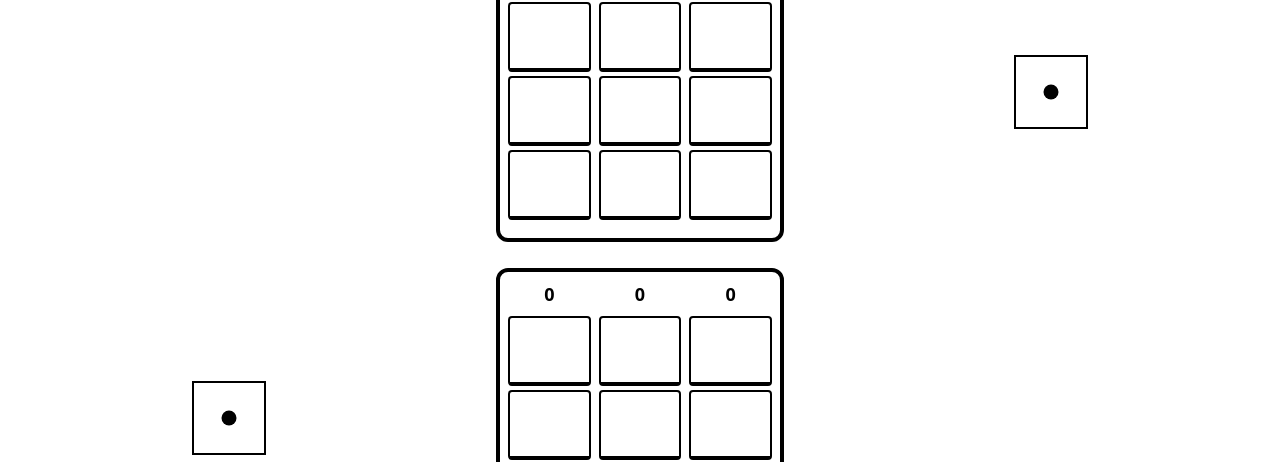
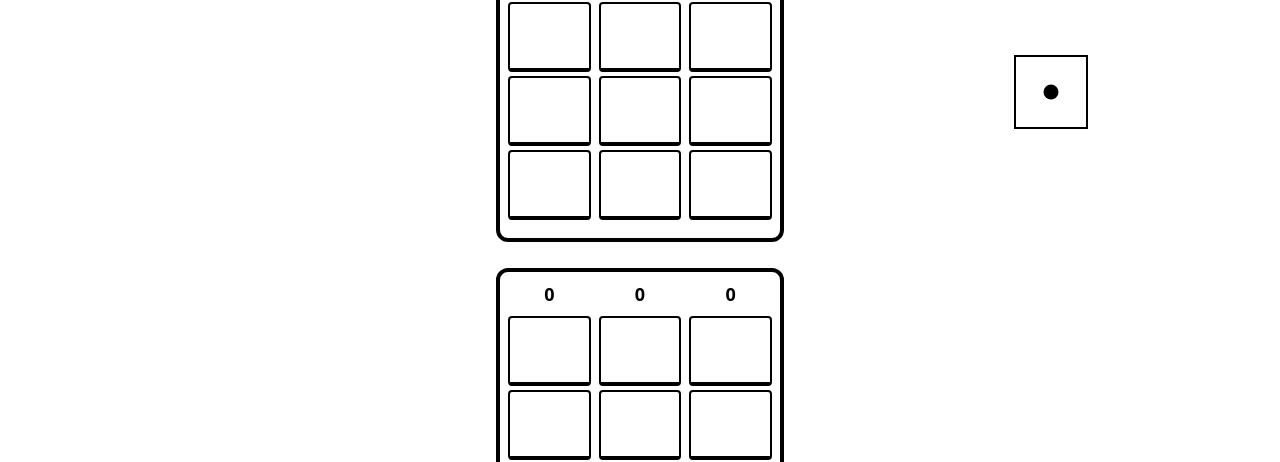
Before and after one commit to MAL501/Matatena, a React (Vite) app in the folder Matatena/: page /play in a window 1280 px wide. Shown: the part 145-607 px from the top of the page. Built offline with nearby package versions, Linux system fonts and the light colour scheme.

Commit message:
Cambio de turno funcional

```diff
--- a/Matatena/src/components/Cup.jsx
+++ b/Matatena/src/components/Cup.jsx
@@ -18,17 +18,13 @@ const Cup = ({id}) => {
 
   return (
     <div
-      className="flex justify-center items-center p-8 border-2 border-black cursor-grab active:cursor-grabbing"
-    >
-      <div
         ref={setNodeRef}
         {...listeners}
         {...attributes}
+        className="flex justify-center items-center p-8 border-2 border-black cursor-grab active:cursor-grabbing"
         style={style} // Aplicamos los estilos dinámicos
-
-      >
+    >
         <Dice face="1" />
-      </div>
     </div>
   );
 };
--- a/Matatena/src/components/Table.jsx
+++ b/Matatena/src/components/Table.jsx
@@ -10,26 +10,26 @@ const Table = () => {
     const [player1_points, setPlayer1_points] = useState(0);
     const [player2_points, setPlayer2_points] = useState(0);
     const [dice, setDice] = useState(null);
-    const player1_id = 0;
-    const player2_id = 4;
+    const cup_player1_position = "absolute bottom-[25%] left-[15%]";
+    const cup_player2_position = "absolute top-[25%] right-[15%]";
+    const [cup_position, setCup_position]=useState(cup_player1_position);
+    const cup_id = 0;
     /**
      * Cuando turn sea false, será el turno del host o jugador 1
      * Cuando turn sea verdadero, será el turno del guest o el jugador 2
      */
-    let turn = useState(false);
+    const [turn,setTurn] = useState(false);
     useEffect(() =>{
-        //setDice(getDice());
+        setCup_position(turn ? cup_player1_position : cup_player2_position);
     },[turn])
+    const changeTurn = () =>{
+        setTurn(!turn);
+    }
 
     return (
         <DndContext>
             <div className="relative w-full h-screen flex flex-col justify-center items-center">
                 <CloseButton />
-                {/* Cup superior derecho */}
-                <div className="absolute top-[25%] right-[15%]">
-                    <Cup id={player2_id} setDice={setDice} />
-                </div>
-
                 {/* Board superior (Guest) */}
                 <div className="mb-[1%]">
                     <Board setPoints={setPlayer2_points} />
@@ -41,8 +41,8 @@ const Table = () => {
                 </div>
 
                 {/* Cup inferior izquierdo */}
-                <div className="absolute bottom-[25%] left-[15%]">
-                    <Cup id={player1_id} setDice={setDice}/>
+                <div className={cup_position}>
+                    <Cup id={cup_id} setDice={setDice}/>
                 </div>
             </div>
         </DndContext>
```
